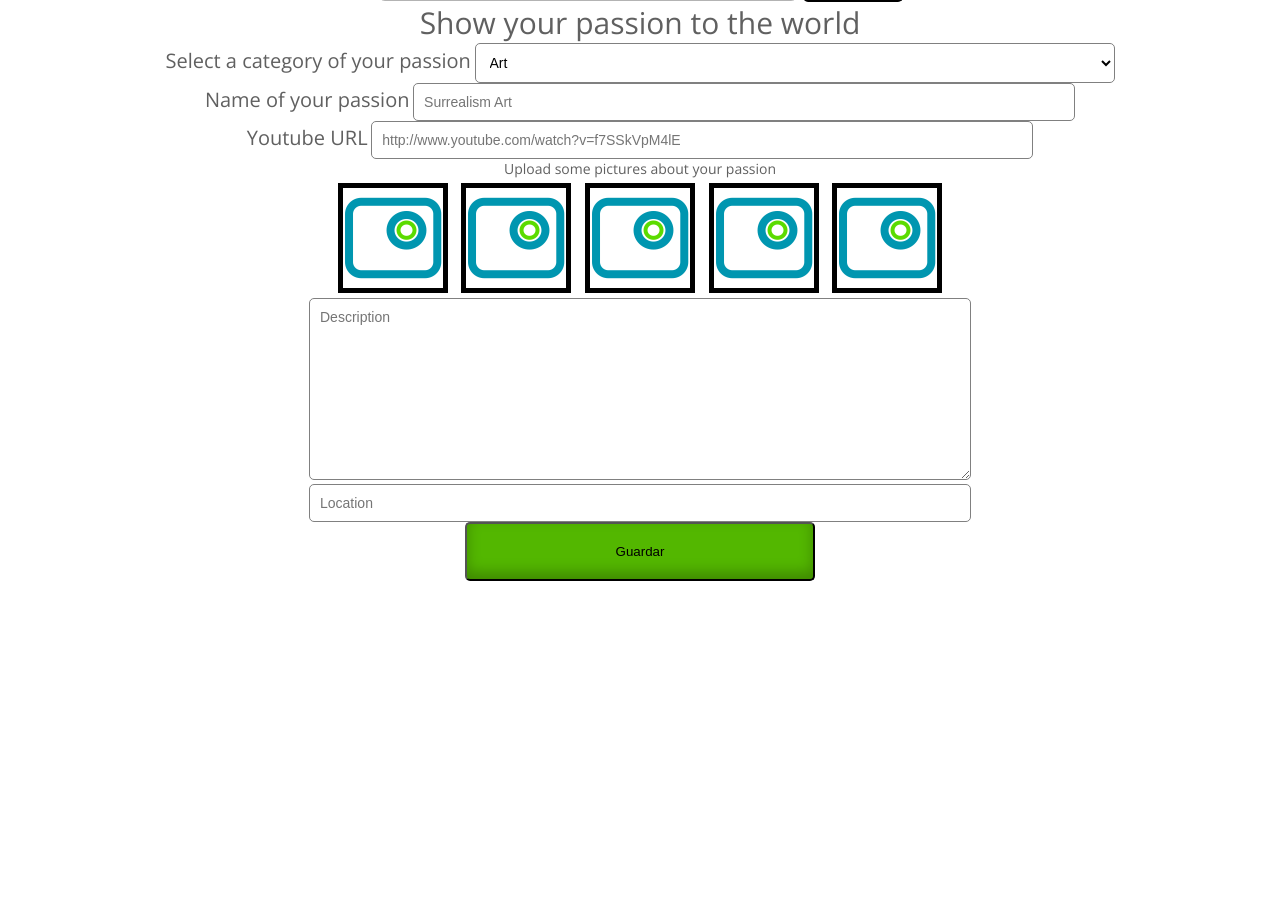
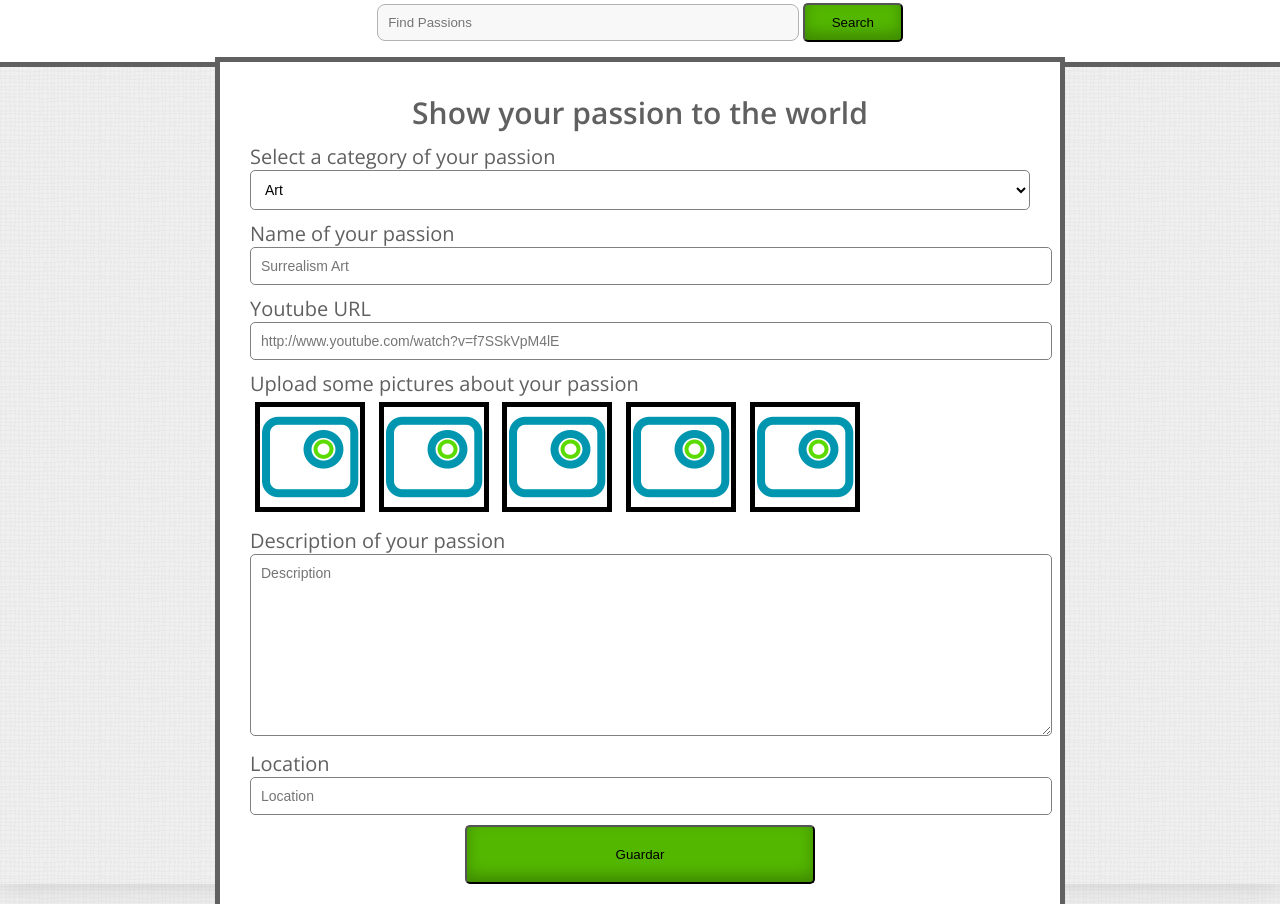
Before and after one commit to kayethano/kickpassion, a Django app: page /passion/new/ in a window 1280 px wide. Shown: the part 341-1245 px from the top of the page. Before the commit the page ends 922 px from the top, so only its background shows below. Run offline with Django 3.2, Linux system fonts and the light colour scheme; the visitor is signed in with stand-in values (Sample User, id 1); parts of the project's set-up code (start-up, migrations or seed data) failed here and were passed over; some libraries are stand-ins or nearby versions; some web fonts are replaced.

Commit message:
new template impletenting

```diff
--- a/kickpassion/engine/models.py
+++ b/kickpassion/engine/models.py
@@ -74,7 +74,7 @@ class Profile(FacebookProfileModel):
 	bio = models.CharField(max_length=500)
 	disciples = models.ManyToManyField(User, blank=True, related_name='profile disciples')
 	counselors = models.ManyToManyField(User, blank=True, related_name='profile counselors')
-	passions = models.ManyToManyField(User, blank=True, related_name='profile passions')
+	passions = models.ManyToManyField(Passion, blank=True, related_name='profile passions')
 	teach_passions = models.ManyToManyField(Passion)
 
 	def __unicode__(self):
--- a/kickpassion/engine/urls.py
+++ b/kickpassion/engine/urls.py
@@ -3,6 +3,7 @@ from django.conf.urls import patterns, include, url
 urlpatterns = patterns('kickpassion.engine.views',
 
     url(r'^new/$','passion', name='new passion'),
+    url(r'^my-passions/$','my_passions', name='my passions'),
     url(r'^(?P<passionID>\d+)/$', 'view_passion', name='view passion'),
     url(r'^join/(?P<passionID>\d+)/(?P<userID>\d+)/$','join_passion', name='join passion'),
     url(r'^meeting/new/(?P<passionID>\d+)/','create_meeting', name='create meeting'),
--- a/kickpassion/engine/views.py
+++ b/kickpassion/engine/views.py
@@ -66,6 +66,9 @@ def join_passion(request,passionID,userID):
 	#Add user to passion
 	passion.disciples.add(user)
 	passion.save()
+	#Add passion to user
+	user.get_profile().passions.add(passion)
+	user.save()
 
 	return HttpResponse('JOIN OK')
 
@@ -129,5 +132,13 @@ def edit_profile(request, profileName):
 	            return HttpResponseRedirect('/user/%s' % (profileName))
 	    else:
 	        form = ProfileForm(instance=p)
-	    return render_to_response('profile.html', {'form' : form }, context_instance = RequestContext(request))
+	    return render_to_response('profile.html',
+	    	{'form' : form }, context_instance = RequestContext(request))
 	return HttpResponse('No profile to edit')
+
+
+@login_required(login_url='/login/')
+def my_passions(request):
+	passions = request.user.get_profile().passions.all()
+	return render_to_response('my_passions.html',
+		{'passions':passions}, context_instance = RequestContext(request))
--- a/kickpassion/media/css/style.css
+++ b/kickpassion/media/css/style.css
@@ -63,6 +63,9 @@ ul {
 .text-align-center {
 	text-align: center !important;
 }
+.text-align-left{
+	text-align: left !important;
+}
 
 .hidden {
 	display: none;
@@ -110,9 +113,11 @@ body {
 	font-family: "Open Sans", sans-serif;
 	font-size: 14px;
 	font-weight: 300;
+	text-align: left;
+	background: #333 url("/media/img/wavegrid.png");
+	box-shadow: 0px 0px 2em rgba(0, 0, 0, 0.15);
+}
 
-	text-align: left;
-}
 
 .principal-title {
 	font-size: 5em;
@@ -277,7 +282,7 @@ body {
 	background: white;
 	border-radius: 5px;
 	border:1px solid gray;
-	width: 50%;
+	width: 100%;
 	font-family: "Muli", sans-serif;
 	font-weight: 300;
 	font-size: 1em;
@@ -303,9 +308,17 @@ body {
 }
 .font30{
 	font-size: 30px !important;
+	font-weight:bold;
 }
 .font20{
 	font-size: 20px !important;
+	font-weight:bold;
+}
+.font25{
+	font-size: 25px !important;
+}
+.font15{
+	font-size: 15px !important;
 }
 
 .inline-block{
@@ -330,3 +343,24 @@ body {
 	border: 1px solid #B3B3B3;
 	background: #F8F8F8;
 }
+.margin10{
+	margin:10px !important;
+}
+.content{
+	margin: 0 auto !important;
+	width: 800px;
+}
+.wrapper-div{
+	background: white;
+	-webkit-box-shadow: 0px 0px 0px 5px ;
+	box-shadow: 0px 0px 0px 5px ;
+	padding: 20px;
+	position: relative;
+	top:20px;
+}
+.wrapper-div2{
+	background: white;
+	-webkit-box-shadow: 0px 0px 0px 5px ;
+	box-shadow: 0px 0px 0px 5px ;
+	padding: 5px;
+}
--- a/kickpassion/templates/header.html
+++ b/kickpassion/templates/header.html
@@ -1,4 +1,4 @@
-<div class="top-bar text-align-center">
+<div class="top-bar text-align-center wrapper-div">
 	{% if user.is_authenticated %}
 	<div class="inline-block">
 		<div class="inline-block">
@@ -10,13 +10,13 @@
 	</div>
 	{% endif %}
 	<div class="inline-block">
-		<a class="a-top" href="#">[My Passions]</a>
+		<a class="a-top" href="/passion/my-passions/">[My Passions]</a>
 		<a class="a-top" href="/passion/new/">[Teach]</a>
 		<a class="a-top" href="#">[Meetings]</a>
 	</div>
 	{% if user.is_authenticated %}
 	<div class="inline-block">
-		<a class="a-top-red" href="/logout/">Cerrar Sesión</a>
+		<a class="a-top-red" href="/logout/">Logout</a>
 	</div>
 	{% endif %}
 	<div>
--- a/kickpassion/templates/passion.html
+++ b/kickpassion/templates/passion.html
@@ -4,31 +4,29 @@
 
 {% include "header.html" %}
 
-<div class="register text-align-center">
-	<div>
+<div class="content text-align-left wrapper-div">
+	<div class="text-align-center margin10">
 		<h1 class="font30">Show your passion to the world</h1>
 	</div>
 
 	<form method="POST" action="" enctype="multipart/form-data">{% csrf_token %}
-		<div>
-			<label class="form-label">Select a category of your passion</label>
+		<div class="margin10">
+			<label class="form-label">Select a category of your passion</label></br>
 			{{ form.category }}
 			{{ form.category.errors }}
 		</div>
-		<div>
-			<label class="form-label">Name of your passion</label>
+		<div class="margin10">
+			<label class="form-label">Name of your passion</label></br>
 			{{ form.name }}
 			{{ form.name.errors }}
 		</div>
-		<div>
-			<label class="form-label">Youtube URL</label>
+		<div class="margin10">
+			<label class="form-label">Youtube URL</label></br>
 			{{ form.video_url }}
 			{{ form.video_url.errors }}
 		</div>
-		<div>
-
-			<h1>Upload some pictures about your passion</h1>
-
+		<div class="margin10">
+			<label class="form-label">Upload some pictures about your passion</label></br>
 									<div>
 									{{ form.picture1}}
 									</div>
@@ -68,16 +66,18 @@
 
 		</div>
 
-		<div>
+		<div class="margin10">
+			<label class="form-label">Description of your passion</label></br>
 			{{ form.description }}
 			{{ form.description.errors }}
 		</div>
-		<div>
+		<div class="margin10">
+			<label class="form-label">Location</label></br>
 			{{ form.location }}
 			{{ form.location.errors }}
 		</div>
-		<div>
-			<input class="button-form button-green" type="submit" value="Guardar">
+		<div class="text-align-center">
+			<input style="color:black" class="button-form button-green" type="submit" value="Guardar">
 		</div>
 	</form>
 </div>
```
Also changed, not shown: kickpassion/templates/my_passions.html (added, +34 -0 lines), kickpassion/templates/view_passion.html (+32 -15 lines), kickpassion/media/img/wavegrid.png (added).
